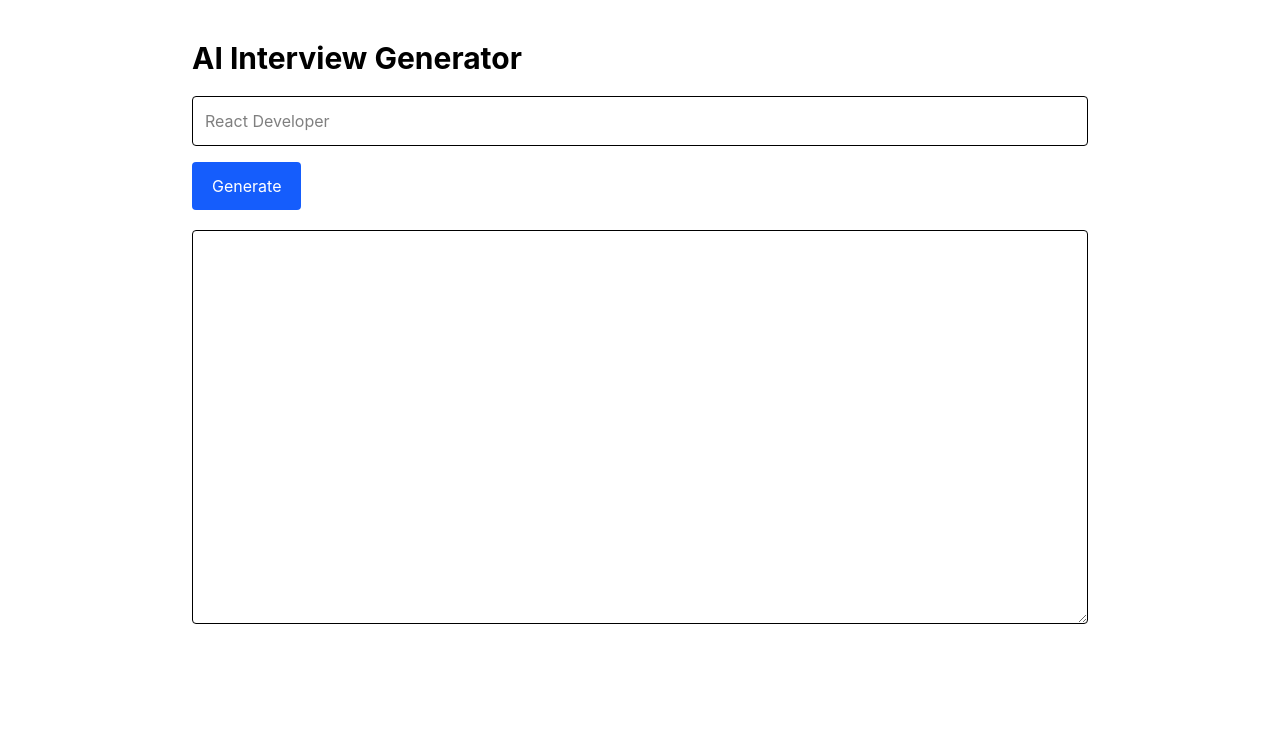
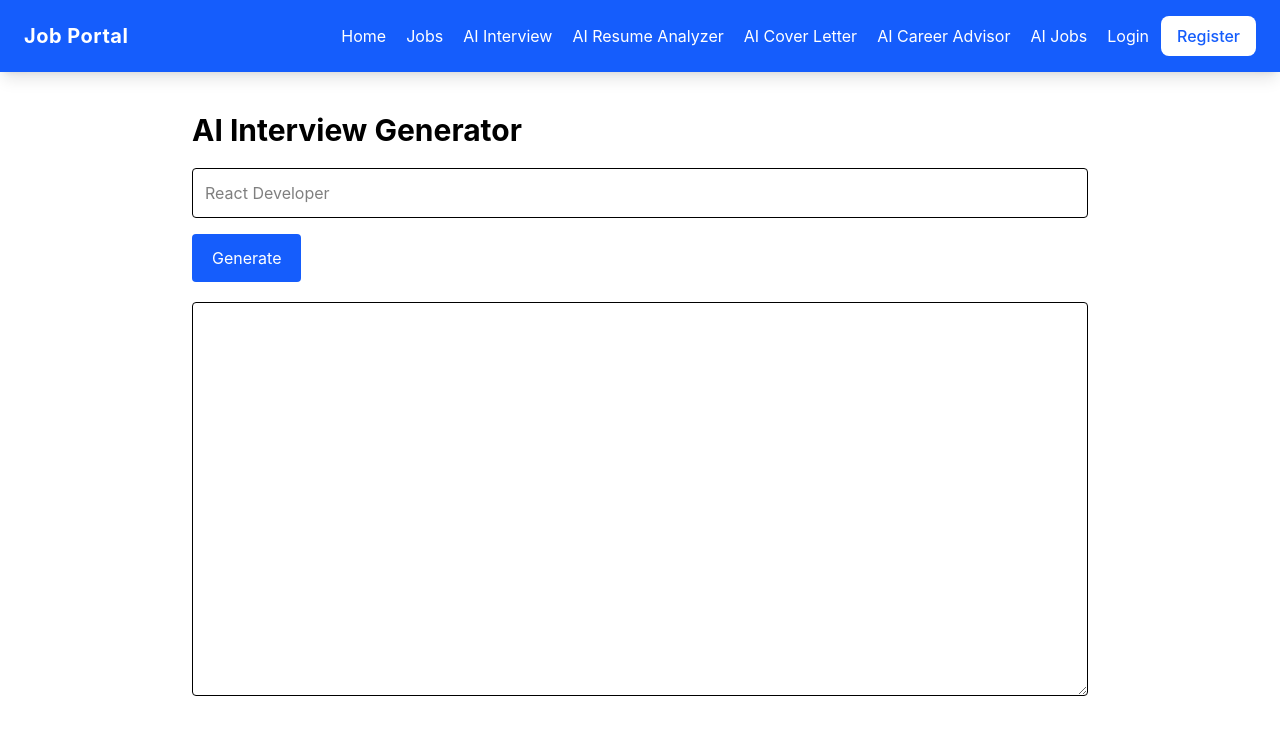
Before and after one commit to dilanithathsarani/Job-Portal---frontend, a React app: page /ai/interview in a window 1280 px wide. Shown: the top 734 px of the page. Built offline with nearby package versions, Linux system fonts and the light colour scheme; the HTML template or start-up script is replaced by a standard one.

Commit message:
add Navbar component

```diff
--- a/src/pages/ai/InterviewGenerator.jsx
+++ b/src/pages/ai/InterviewGenerator.jsx
@@ -1,5 +1,6 @@
 import { useState } from "react";
 import api from "../../services/api";
+import Navbar from "../../components/navBar";
 
 function InterviewGenerator() {
 
@@ -37,6 +38,9 @@ function InterviewGenerator() {
     };
 
     return (
+        <>
+
+        <Navbar/>
 
         <div className="max-w-4xl mx-auto mt-10">
 
@@ -70,6 +74,8 @@ function InterviewGenerator() {
 
         </div>
 
+        </>
+
     );
 
 }
--- a/src/pages/ai/ResumeAnalyzer.jsx
+++ b/src/pages/ai/ResumeAnalyzer.jsx
@@ -1,6 +1,7 @@
 import { useState } from "react";
 import toast from "react-hot-toast";
 import api from "../../services/api";
+import Navbar from "../../components/navBar";
 
 function ResumeAnalyzer() {
 
@@ -66,6 +67,9 @@ function ResumeAnalyzer() {
 
     return (
 
+        <>
+        <Navbar/>
+
         <div className="max-w-5xl mx-auto mt-10">
 
             <h1 className="text-3xl font-bold mb-6">
@@ -111,6 +115,7 @@ function ResumeAnalyzer() {
 
         </div>
 
+        </>
     );
 
 }
```
